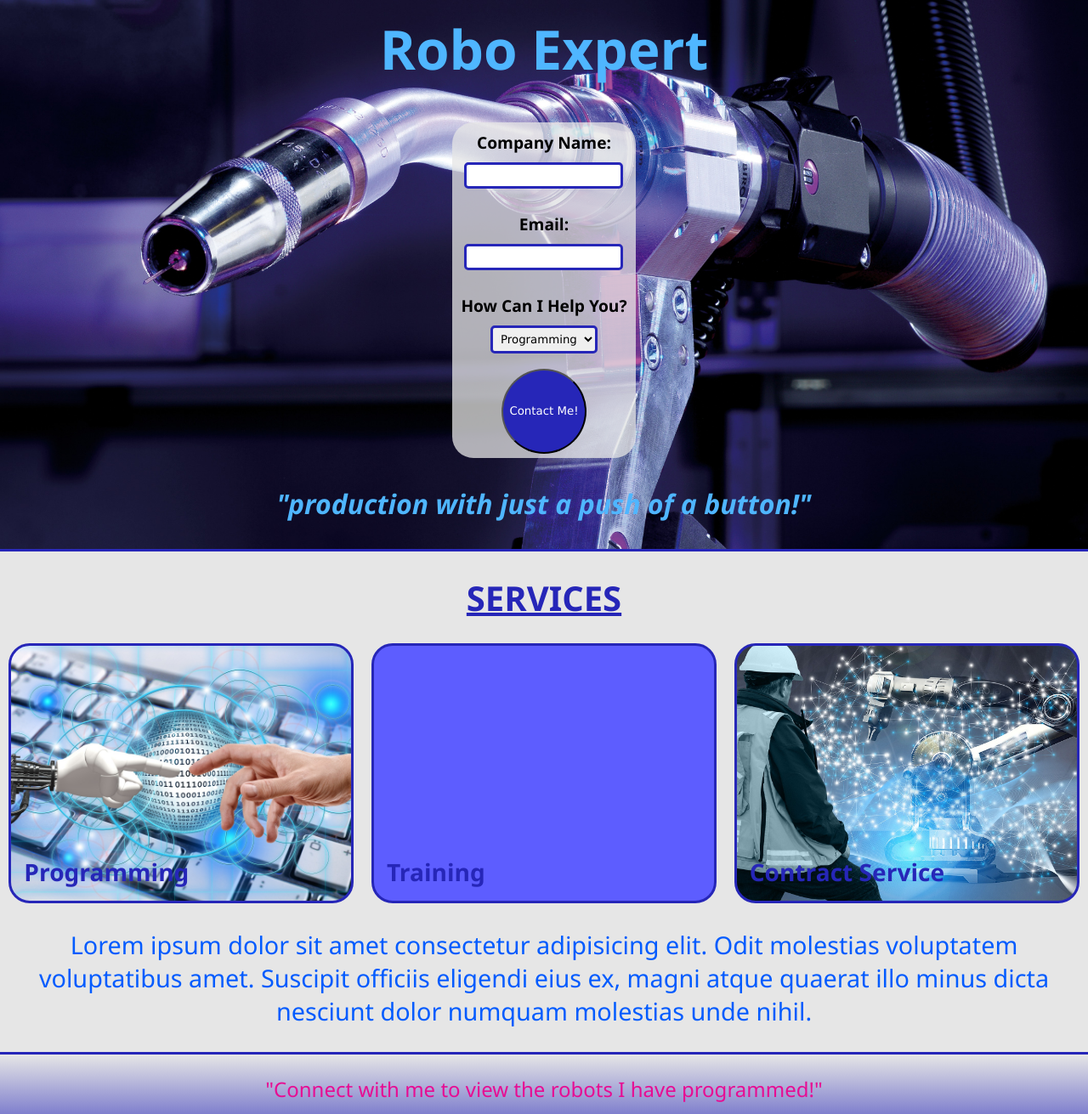
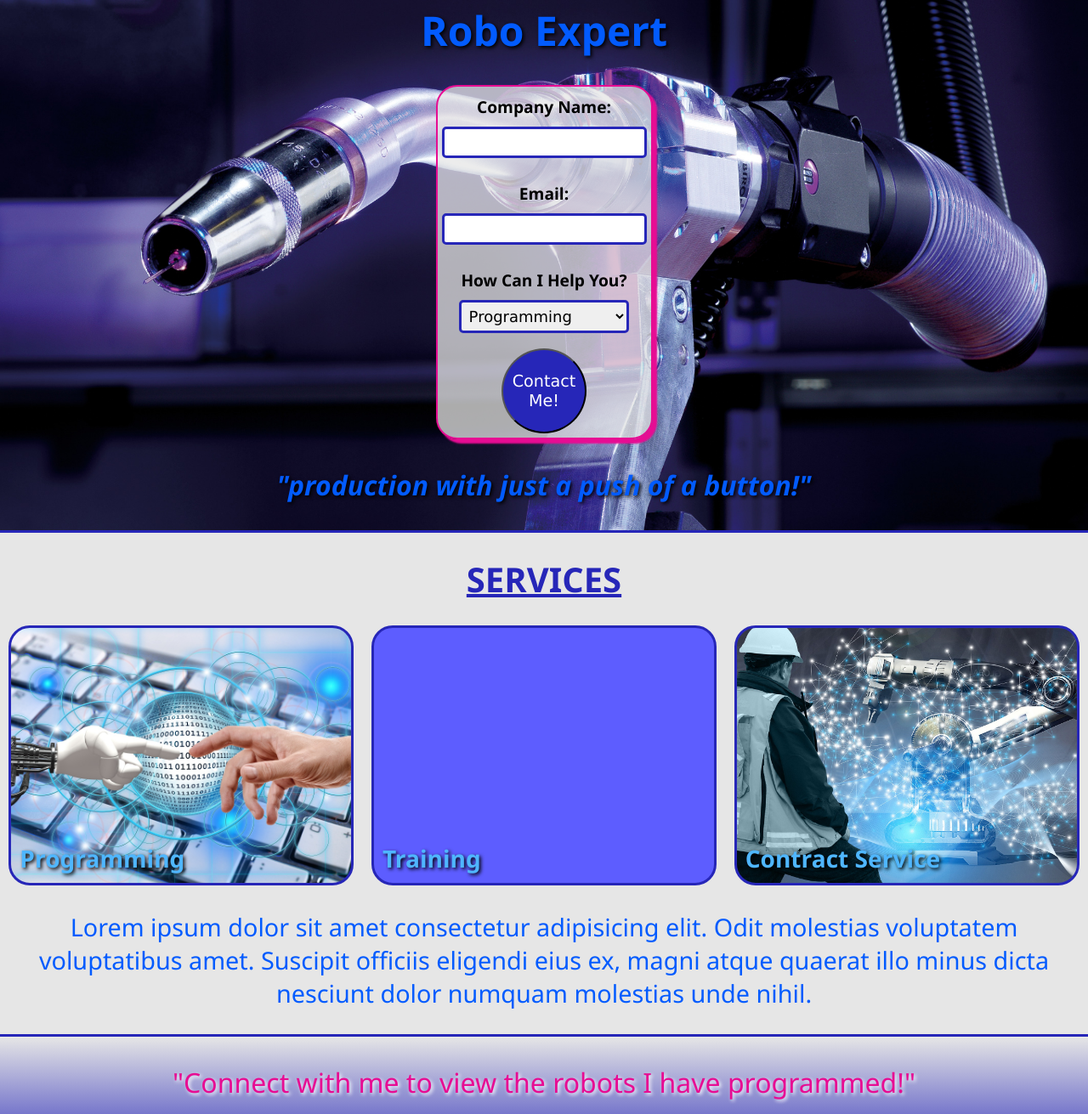
Before and after one commit to bruno-aviles/Robo-Expert, a plain HTML site: page index.html in a window 1280 px wide. Shown: the part 29-1340 px from the top of the page at 85% size. Drawn offline with Linux system fonts and the light colour scheme.

Commit message:
modify background image and text

```diff
--- a/style.css
+++ b/style.css
@@ -1,27 +1,23 @@
 @import url('https://fonts.googleapis.com/css2?family=Roboto:ital,wght@1,900&display=swap');
-@import url('https://fonts.googleapis.com/css2?family=Press+Start+2P&display=swap');
 
 
 body {
-	/* height: 100%; */
 	margin: 0;
 	font-family: Arial;
 	background-color: rgb(230, 230, 230);
 }
-
 
 /*SECTIONS*/
 .home-container {
 	display: flex;
 	justify-content: space-evenly;
 	height: 50%;
-	background: rgb(93, 93, 255);
+	/* background: rgb(93, 93, 255); */
 	border-bottom: solid 3px rgb(38, 38, 184);
 
 	background-image: url(Images/home.jpg);
 	background-size: cover;
 	/* background-position: center; */
-
 }
 
 .title-container {
@@ -42,9 +38,6 @@ body {
 	width: 100%;
 	text-align: center;
 
-	/* position: absolute;
-	top: 700px;
-	bottom: 150px; */
 }
 
 .followMe-container {
@@ -56,20 +49,18 @@ body {
 	text-align: center;
 	background-image: linear-gradient(rgb(230, 230, 230), rgb(38, 38, 184));
 
-	/* position: absolute; */
-	/* bottom: 0; */
-	/* width: 100%; */
 }
-
+/* *********************************************************** */
 /*HOME CONTAINER*/
 .title-container h1 {
-	font-size: 4rem;
+	font-size: 3rem;
+	/* margin: 0; */
 	text-align: center;
+	text-shadow: 2px 2px 4px black;
 	font-family: 'Segoe UI', Tahoma, Geneva, Verdana, sans-serif;
-	/* font-family: 'Press Start 2P', cursive; */
 	/* color: rgb(231, 12, 147); */
-	/* color: rgb(2, 91, 255) */
-	color: rgb(79, 182, 255);
+	color: rgb(2, 91, 255);
+	/* color: rgb(79, 182, 255); */
 }
 
 .title-container h3 {
@@ -77,23 +68,25 @@ body {
 	font-family: 'Segoe UI', Tahoma, Geneva, Verdana, sans-serif;
 	font-style: italic;
 	font-size: 2rem;
-	color: rgb(79, 182, 255);
-	/* color: rgb(2, 91, 255); */
+	text-shadow: 2px 2px 4px black;
+	/* color: rgb(79, 182, 255); */
+	color: rgb(2, 91, 255);
 	/* color: rgb(255, 0, 149); */
-	/* transition: 3s; */
-	/* position: relative; */
+}
+/* *********************************************************** */
+/* CONTACT CONTAINER */
+.contact-container {
+	display: flex;
+	flex-direction: column;
+	align-items: center;
+	border: solid 2px rgb(231, 12, 147);
+	/* border: solid 3px rgb(38, 38, 184); */
+	border-radius: 25px;
+	background-color: rgba(230, 230, 230, 0.75);
+	box-shadow: 5px 5px 2px  rgb(231, 12, 147);
+
 }
 
-/* .image-home {
-	width: 100%;
-	height: 700px;
-	background-size: cover;
-	background-repeat: no-repeat;
-	background-position: center;
-	border-right: solid 3px rgb(230, 230, 230);
-} */
-
-/* CONTACT CONTAINER */
 label {
 	font-size: 1.2rem;
 	font-family: 'Segoe UI', Tahoma, Geneva, Verdana, sans-serif;
@@ -103,6 +96,7 @@ label {
 
 input {
 	padding: 5px;
+	font-size: large;
 	font-family: Verdana, Geneva, Tahoma, sans-serif;
 	margin-left: 5px;
 	margin-right: 5px;
@@ -112,7 +106,9 @@ input {
 }
 
 select {
+	width: 80%;
 	padding: 5px;
+	font-size: large;
 	font-family: Verdana, Geneva, Tahoma, sans-serif;
 	border: solid 3px rgb(38, 38, 184);
 	border-radius: 5px;
@@ -122,20 +118,9 @@ select:hover {
 	cursor: pointer;
 }
 
-.contact-container {
-	display: flex;
-	flex-direction: column;
-	align-items: center;
-	/* width: 50%; */
-	/* border: solid 3px rgb(231, 12, 147); */
-	/* border: solid 3px rgb(38, 38, 184); */
-	border-radius: 25px;
-	background-color: rgba(230, 230, 230, 0.75);
-
-}
-
 #submitButton {
 	text-align: center;
+	font-size: larger;
 	font-family: Verdana, Geneva, Tahoma, sans-serif;
 	height: 100px;
 	width: 100px;
@@ -169,15 +154,16 @@ select:hover {
 	font-family: 'Segoe UI', Tahoma, Geneva, Verdana, sans-serif;
 	height: 300px;
 	width: 400px;
+	text-shadow: 2px 2px 4px black;
 	/* color: rgb(231, 12, 147); */
-	color: rgb(38, 38, 184);
+	/* color: rgb(38, 38, 184); */
+	color: rgb(79, 182, 255);
 	background-color: rgb(93, 93, 255);
 	border: solid 3px rgb(38, 38, 184);
 	border-radius: 25px;
 	margin-left: 10px;
 	margin-right: 10px;
 	cursor: pointer;
-	/* content-visibility: hidden; */
 
 	/* transition: all 2s; */
 	position: relative;
@@ -204,7 +190,7 @@ select:hover {
 
 .btn-style h3 {
 	position: absolute;
-	margin: 15px;
+	margin: 10px;
 	bottom: 0;
 }
 
@@ -238,10 +224,11 @@ p {
 /* ************************************** */
 /* FOLLOW ME DISPLAY */
 .followMe-container p {
+	text-shadow: 2px 2px 4px white;
 	color: rgb(231, 12, 147);
 	/* color: rgb(38, 38, 84); --blue*/
 	font-family: 'Segoe UI', Tahoma, Geneva, Verdana, sans-serif;
-	font-size: 1.5em;
+	font-size: 2rem;
 }
 .svg-container {
 	/* position: absolute; */
@@ -276,13 +263,19 @@ p {
 /* ************************************** */
 /*PHONE/TABLET DISPLAY*/
 @media screen and (min-height: 1000px) {
+	.contact-container{width: 40%;}
+	input {width: 55%;}
+	select {width: 55%;}
 	.services-container{height: 650px;}
 }
 
-@media screen and (max-width: 600px){
+@media screen and (max-width: 650px){
 	.home-container {
+		background-size: contain;
+		background-repeat: no-repeat;
 		background-position: center;
 	}
+
 	.info-container {
 		flex-direction: column;
 		align-items: center;
```
